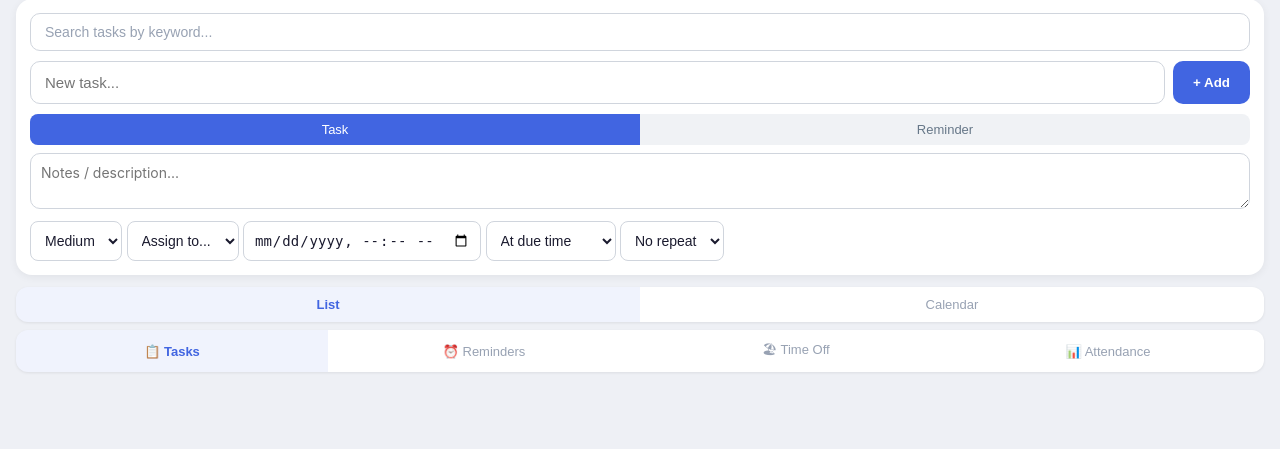
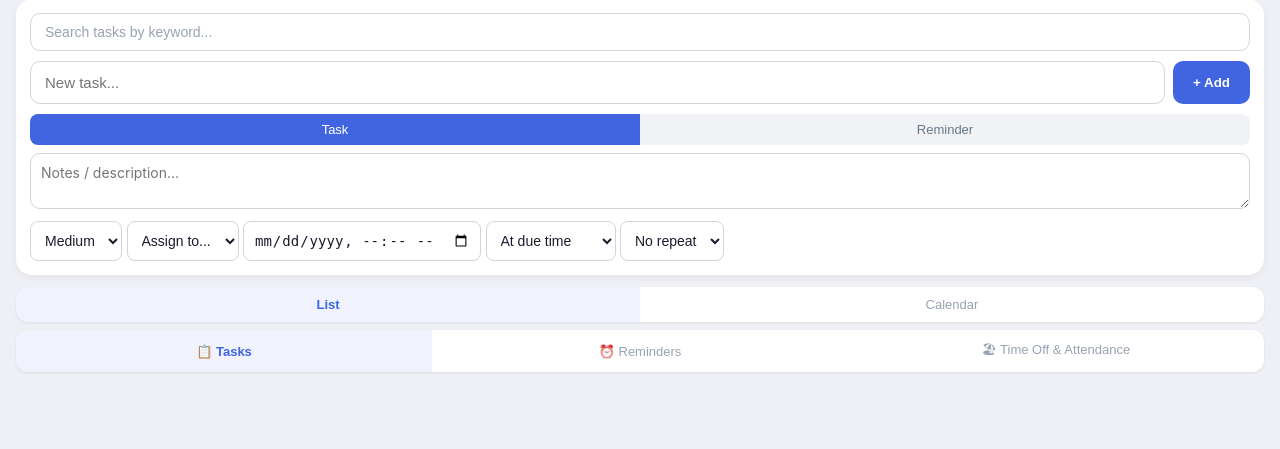
Before and after one commit to notpopimp/taskremind, a Python web app: template templates/index.html in a window 1280 px wide. Shown: the part 73-522 px from the top of the page. Run offline with Jinja, Linux system fonts and the light colour scheme; the template is opened without the code that fills it, so the values that code supplies are empty.

Commit message:
Merge Time Off & Attendance into 1 tab

```diff
--- a/templates/index.html
+++ b/templates/index.html
@@ -518,8 +518,7 @@
     <div class="tabs">
         <button class="tab active" onclick="switchTab('tasks',this)">📋 Tasks</button>
         <button class="tab" onclick="switchTab('reminders',this)">⏰ Reminders</button>
-        <button class="tab" onclick="switchTab('timeoff',this)">🏖 Time Off</button>
-        <button class="tab" onclick="switchTab('attendance',this)">📊 Attendance</button>
+        <button class="tab" onclick="switchTab('timeoff',this)">🏖 Time Off & Attendance</button>
     </div>
     <div class="task-list-view" id="taskList"></div>
     <div class="task-list-view" id="timeoffList" style="display:none"></div>
@@ -890,13 +889,12 @@ function switchTab(tab, btn) {
 
     document.getElementById('taskList').style.display = (tab === 'tasks' || tab === 'reminders') ? '' : 'none';
     document.getElementById('timeoffList').style.display = tab === 'timeoff' ? '' : 'none';
-    document.getElementById('attendanceView').style.display = tab === 'attendance' ? '' : 'none';
+    document.getElementById('attendanceView').style.display = tab === 'timeoff' ? '' : 'none';
 
     if (tab === 'tasks' || tab === 'reminders') {
         renderTasks();
     } else if (tab === 'timeoff') {
         loadAbsences();
-    } else if (tab === 'attendance') {
         loadAttendance();
     }
 }
```
